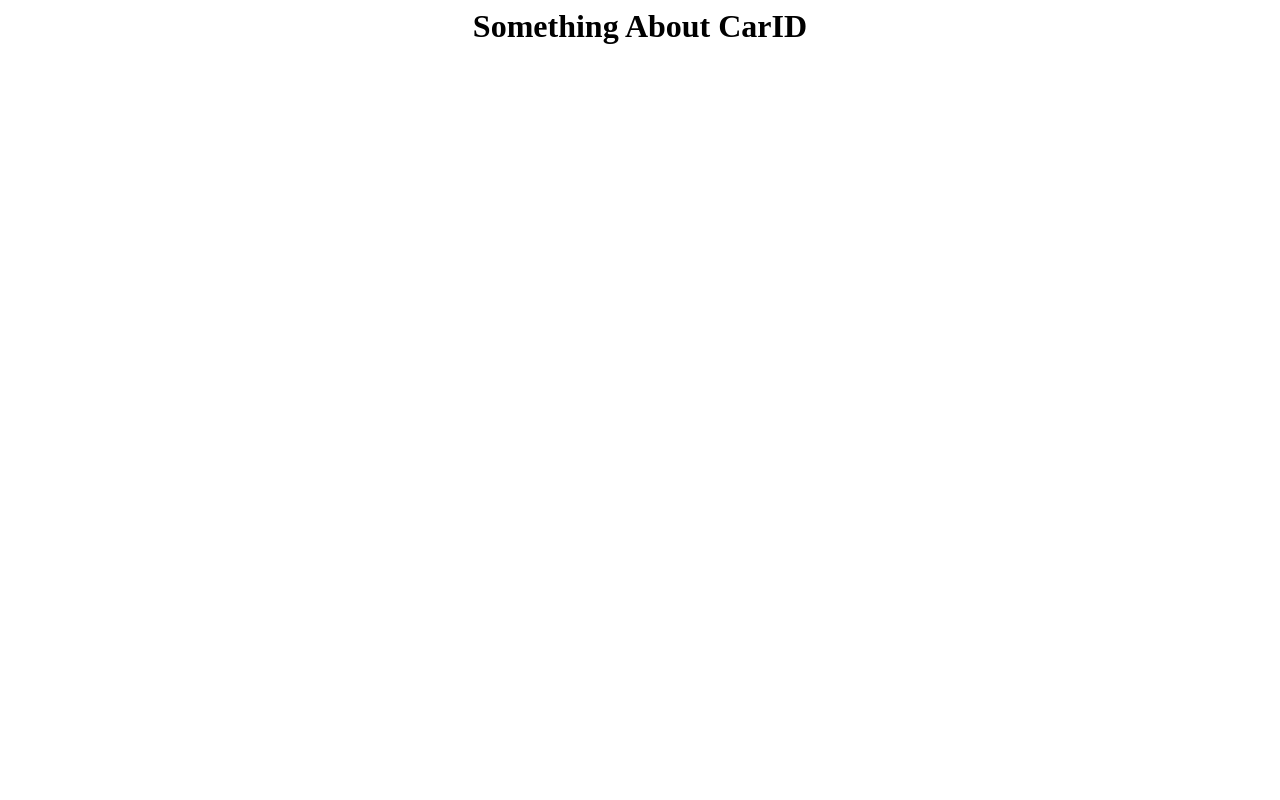
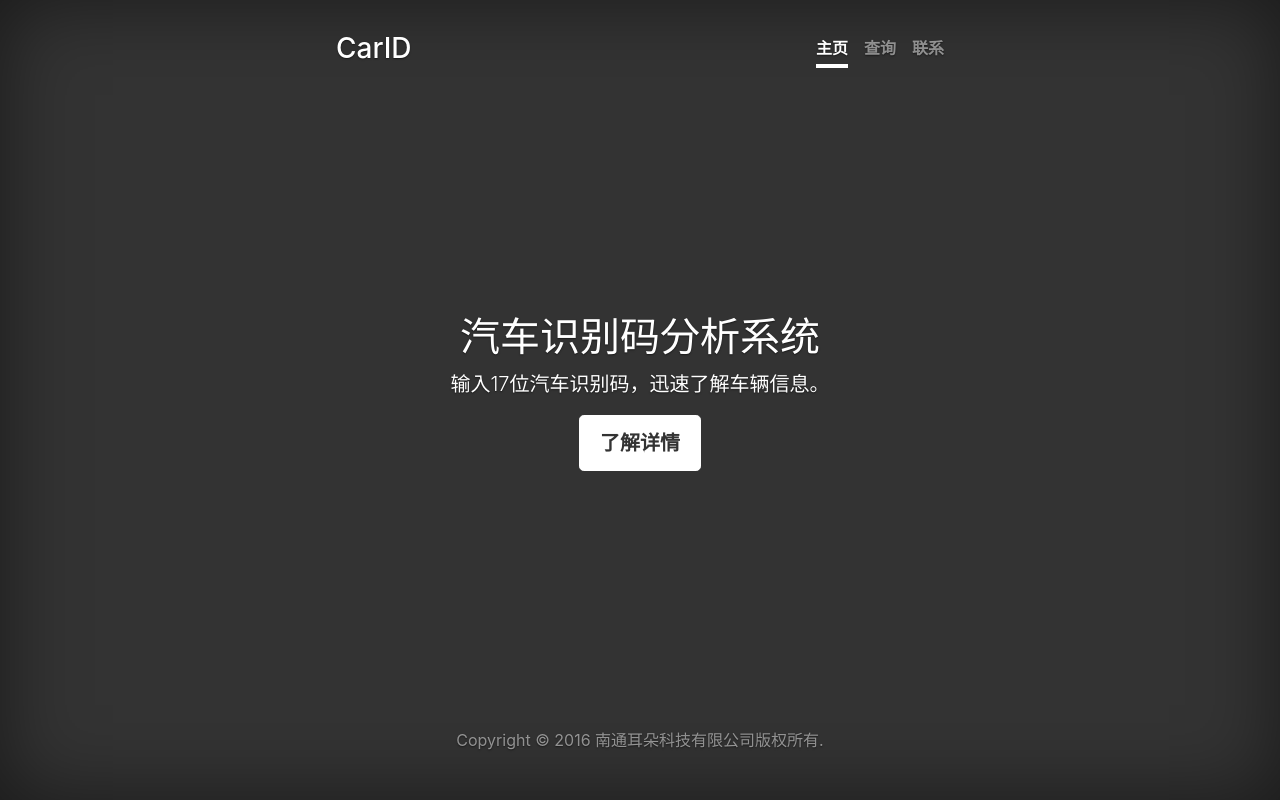
Before and after one commit to shajiyan/CarID, a plain HTML site: page index.html in a window 1280 px wide. Drawn offline with nearby package versions, Linux system fonts and the light colour scheme.

Commit message:
Revert "Revert "11.21""
This reverts commit a7310adcca9fda9ae98b462fcaafd1892acd2081.

```diff
--- /dev/null
+++ b/cover.css
@@ -0,0 +1,160 @@
+/*
+ * Globals
+ */
+
+/* Links */
+a,
+a:focus,
+a:hover {
+  color: #fff;
+}
+
+/* Custom default button */
+.btn-secondary,
+.btn-secondary:hover,
+.btn-secondary:focus {
+  color: #333;
+  text-shadow: none; /* Prevent inheritance from `body` */
+  background-color: #fff;
+  border: .05rem solid #fff;
+}
+
+
+/*
+ * Base structure
+ */
+
+html,
+body {
+  height: 100%;
+  background-color: #333;
+}
+body {
+  color: #fff;
+  text-align: center;
+  text-shadow: 0 .05rem .1rem rgba(0,0,0,.5);
+}
+
+/* Extra markup and styles for table-esque vertical and horizontal centering */
+.site-wrapper {
+  display: table;
+  width: 100%;
+  height: 100%; /* For at least Firefox */
+  min-height: 100%;
+  -webkit-box-shadow: inset 0 0 5rem rgba(0,0,0,.5);
+          box-shadow: inset 0 0 5rem rgba(0,0,0,.5);
+}
+.site-wrapper-inner {
+  display: table-cell;
+  vertical-align: top;
+}
+.cover-container {
+  margin-right: auto;
+  margin-left: auto;
+}
+
+/* Padding for spacing */
+.inner {
+  padding: 2rem;
+}
+
+
+/*
+ * Header
+ */
+
+.masthead {
+  margin-bottom: 2rem;
+}
+
+.masthead-brand {
+  margin-bottom: 0;
+}
+
+.nav-masthead .nav-link {
+  padding: .25rem 0;
+  font-weight: bold;
+  color: rgba(255,255,255,.5);
+  background-color: transparent;
+  border-bottom: .25rem solid transparent;
+}
+
+.nav-masthead .nav-link:hover,
+.nav-masthead .nav-link:focus {
+  border-bottom-color: rgba(255,255,255,.25);
+}
+
+.nav-masthead .nav-link + .nav-link {
+  margin-left: 1rem;
+}
+
+.nav-masthead .active {
+  color: #fff;
+  border-bottom-color: #fff;
+}
+
+@media (min-width: 48em) {
+  .masthead-brand {
+    float: left;
+  }
+  .nav-masthead {
+    float: right;
+  }
+}
+
+
+/*
+ * Cover
+ */
+
+.cover {
+  padding: 0 1.5rem;
+}
+.cover .btn-lg {
+  padding: .75rem 1.25rem;
+  font-weight: bold;
+}
+
+
+/*
+ * Footer
+ */
+
+.mastfoot {
+  color: rgba(255,255,255,.5);
+}
+
+
+/*
+ * Affix and center
+ */
+
+@media (min-width: 40em) {
+  /* Pull out the header and footer */
+  .masthead {
+    position: fixed;
+    top: 0;
+  }
+  .mastfoot {
+    position: fixed;
+    bottom: 0;
+  }
+  /* Start the vertical centering */
+  .site-wrapper-inner {
+    vertical-align: middle;
+  }
+  /* Handle the widths */
+  .masthead,
+  .mastfoot,
+  .cover-container {
+    width: 100%; /* Must be percentage or pixels for horizontal alignment */
+  }
+}
+
+@media (min-width: 62em) {
+  .masthead,
+  .mastfoot,
+  .cover-container {
+    width: 42rem;
+  }
+}
--- a/index.html
+++ b/index.html
@@ -1,9 +1,71 @@
-<!DOCTYPE>
-<HTML>
-<HEAD>
-<title>CarID</title>
-</HEAD>
-<BODY>
-<center><h1>Something About CarID</h1></center>
-</BODY>
-</HTML>
+
+<!DOCTYPE html>
+<html lang="en">
+  <head>
+    <meta charset="utf-8">
+    <meta http-equiv="X-UA-Compatible" content="IE=edge">
+    <meta name="viewport" content="width=device-width, initial-scale=1, shrink-to-fit=no">
+    <meta name="description" content="CarID">
+    <meta name="author" content="shajiyan">
+    <link rel="icon" href="../../favicon.ico">
+
+    <title>CarID</title>
+
+    <!-- Bootstrap core CSS -->
+    <link rel="stylesheet" href="https://maxcdn.bootstrapcdn.com/bootstrap/4.0.0-alpha.5/css/bootstrap.min.css" integrity="sha384-AysaV+vQoT3kOAXZkl02PThvDr8HYKPZhNT5h/CXfBThSRXQ6jW5DO2ekP5ViFdi" crossorigin="anonymous">
+
+
+    <!-- Custom styles for this template -->
+    <link href="cover.css" rel="stylesheet">
+  </head>
+
+  <body>
+
+    <div class="site-wrapper">
+
+      <div class="site-wrapper-inner">
+
+        <div class="cover-container">
+
+          <div class="masthead clearfix">
+            <div class="inner">
+              <h3 class="masthead-brand">CarID</h3>
+              <nav class="nav nav-masthead">
+                <a class="nav-link active" href="#">主页</a>
+                <a class="nav-link" href="#">查询</a>
+                <a class="nav-link" href="#">联系</a>
+              </nav>
+            </div>
+          </div>
+
+          <div class="inner cover">
+            <h1 class="cover-heading">汽车识别码分析系统</h1>
+            <p class="lead">输入17位汽车识别码，迅速了解车辆信息。</p>
+            <p class="lead">
+              <a href="#" class="btn btn-lg btn-secondary">了解详情</a>
+            </p>
+          </div>
+
+          <div class="mastfoot">
+            <div class="inner">
+              <p> Copyright © 2016 南通耳朵科技有限公司版权所有</a>.</p>
+            </div>
+          </div>
+
+        </div>
+
+      </div>
+
+    </div>
+
+    <!-- Bootstrap core JavaScript
+    ================================================== -->
+    <!-- Placed at the end of the document so the pages load faster -->
+    <script src="https://ajax.googleapis.com/ajax/libs/jquery/3.0.0/jquery.min.js" integrity="sha384-THPy051/pYDQGanwU6poAc/hOdQxjnOEXzbT+OuUAFqNqFjL+4IGLBgCJC3ZOShY" crossorigin="anonymous"></script>
+    <script>window.jQuery || document.write('<script src="../../assets/js/vendor/jquery.min.js"><\/script>')</script>
+    <script src="https://cdnjs.cloudflare.com/ajax/libs/tether/1.2.0/js/tether.min.js" integrity="sha384-Plbmg8JY28KFelvJVai01l8WyZzrYWG825m+cZ0eDDS1f7d/js6ikvy1+X+guPIB" crossorigin="anonymous"></script>
+    <script src="https://maxcdn.bootstrapcdn.com/bootstrap/4.0.0-alpha.5/js/bootstrap.min.js" integrity="sha384-BLiI7JTZm+JWlgKa0M0kGRpJbF2J8q+qreVrKBC47e3K6BW78kGLrCkeRX6I9RoK" crossorigin="anonymous"></script>
+    <!-- IE10 viewport hack for Surface/desktop Windows 8 bug -->
+    <script src="../../assets/js/ie10-viewport-bug-workaround.js"></script>
+  </body>
+</html>
```
